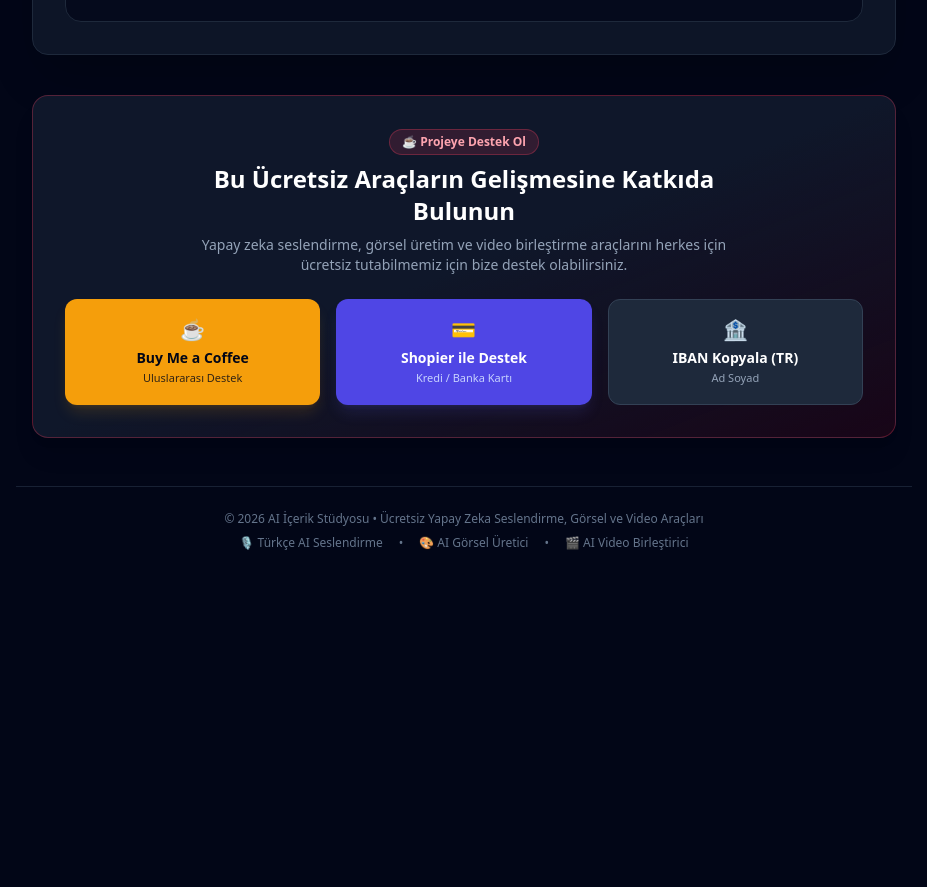
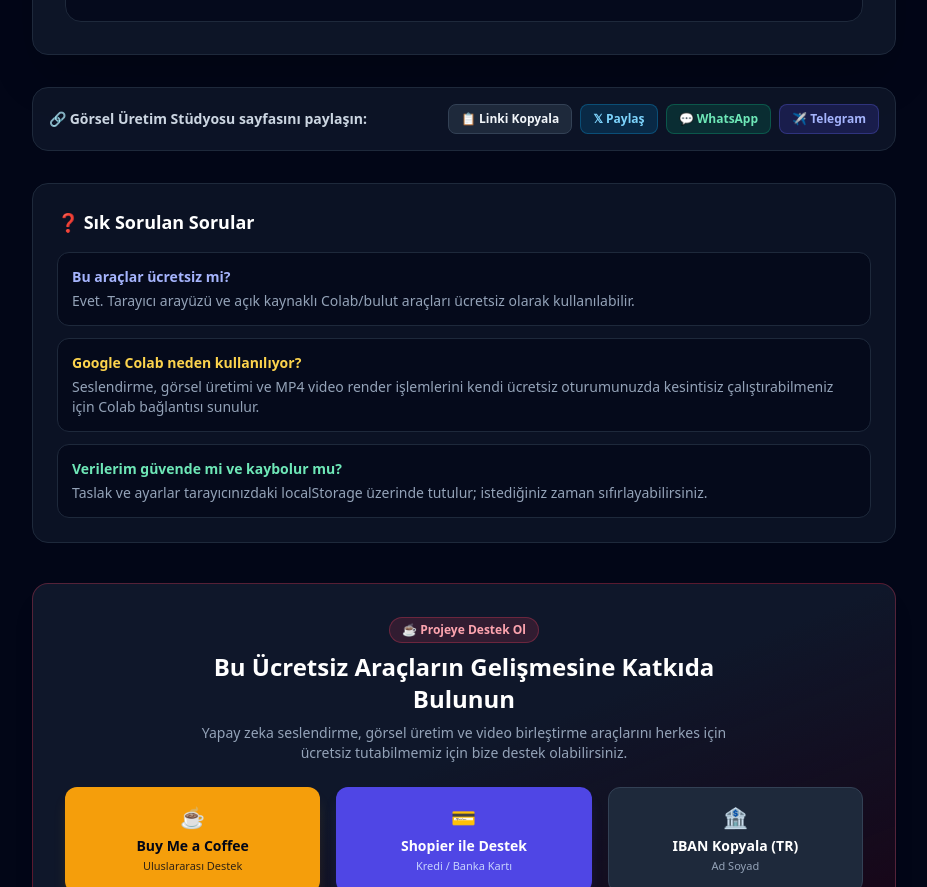
Before and after one commit to dogamanzara243-hue/gorsel-studyo, a plain HTML site: page index.html in a window 1280 px wide. Shown: the part 1410-2297 px from the top of the page, without its empty margins (176-1103 px from the left). Before the commit the page ends 1993 px from the top, so only its background shows below. Drawn offline with nearby package versions, Linux system fonts and the light colour scheme.

Commit message:
Add social share bar, FAQ section and FAQPage schema

```diff
--- a/index.html
+++ b/index.html
@@ -8,6 +8,26 @@
   <meta name="robots" content="index, follow" />
   <link rel="canonical" href="https://dogamanzara243-hue.github.io/gorsel-studyo/" />
   <script src="https://cdn.tailwindcss.com"></script>
+
+  <script type="application/ld+json">
+  {
+    "@context": "https://schema.org",
+    "@type": "FAQPage",
+    "mainEntity": [
+      {
+        "@type": "Question",
+        "name": "Bu araçlar ücretsiz mi?",
+        "acceptedAnswer": { "@type": "Answer", "text": "Evet. Tarayıcı arayüzü ve açık kaynaklı araçlar ücretsiz olarak kullanılabilir." }
+      },
+      {
+        "@type": "Question",
+        "name": "Google Colab neden kullanılıyor?",
+        "acceptedAnswer": { "@type": "Answer", "text": "Seslendirme, görsel üretimi ve MP4 render işlemlerini kendi oturumunuzda çalıştırabilmeniz için Colab bağlantısı sunulur." }
+      }
+    ]
+  }
+  </script>
+
 </head>
 <body class="bg-slate-950 text-slate-100 min-h-screen font-sans">
 
@@ -148,6 +168,51 @@ demo.launch(share=True)</code></pre>
       </section>
     </div>
   </main>
+
+
+  <!-- HIZLI PAYLAŞIM ÇUBUĞU -->
+  <section id="hizli-paylasim" class="max-w-4xl mx-auto mt-8 px-4">
+    <div class="bg-slate-900/80 border border-slate-800 rounded-2xl p-4 flex flex-wrap items-center justify-between gap-3">
+      <div class="text-xs sm:text-sm font-semibold text-slate-300">
+        🔗 Görsel Üretim Stüdyosu sayfasını paylaşın:
+      </div>
+      <div class="flex flex-wrap items-center gap-2 text-xs">
+        <button type="button" onclick="navigator.clipboard.writeText(window.location.href); this.innerText='✅ Link Kopyalandı'; setTimeout(()=>this.innerText='📋 Linki Kopyala', 2000);" class="px-3 py-1.5 rounded-lg bg-slate-800 hover:bg-slate-700 border border-slate-700 font-semibold transition">
+          📋 Linki Kopyala
+        </button>
+        <a href="https://twitter.com/intent/tweet?url=" onclick="this.href='https://twitter.com/intent/tweet?url='+encodeURIComponent(window.location.href)+'&text='+encodeURIComponent(document.title);" target="_blank" rel="noopener" class="px-3 py-1.5 rounded-lg bg-sky-600/20 hover:bg-sky-600/35 text-sky-300 border border-sky-500/30 font-semibold transition">
+          𝕏 Paylaş
+        </a>
+        <a href="https://wa.me/?text=" onclick="this.href='https://wa.me/?text='+encodeURIComponent(document.title+' - '+window.location.href);" target="_blank" rel="noopener" class="px-3 py-1.5 rounded-lg bg-emerald-600/20 hover:bg-emerald-600/35 text-emerald-300 border border-emerald-500/30 font-semibold transition">
+          💬 WhatsApp
+        </a>
+        <a href="https://t.me/share/url?url=" onclick="this.href='https://t.me/share/url?url='+encodeURIComponent(window.location.href)+'&text='+encodeURIComponent(document.title);" target="_blank" rel="noopener" class="px-3 py-1.5 rounded-lg bg-indigo-600/20 hover:bg-indigo-600/35 text-indigo-300 border border-indigo-500/30 font-semibold transition">
+          ✈️ Telegram
+        </a>
+      </div>
+    </div>
+  </section>
+
+  <!-- SIK SORULAN SORULAR (SSS) -->
+  <section id="sss" class="max-w-4xl mx-auto mt-8 px-4">
+    <div class="bg-slate-900/70 border border-slate-800 rounded-2xl p-6 space-y-4">
+      <h2 class="text-lg font-bold text-white">❓ Sık Sorulan Sorular</h2>
+      <div class="space-y-3 text-xs sm:text-sm text-slate-300">
+        <div class="bg-slate-950/60 border border-slate-800 rounded-xl p-3.5">
+          <div class="font-bold text-indigo-300 mb-1">Bu araçlar ücretsiz mi?</div>
+          <p class="text-slate-400">Evet. Tarayıcı arayüzü ve açık kaynaklı Colab/bulut araçları ücretsiz olarak kullanılabilir.</p>
+        </div>
+        <div class="bg-slate-950/60 border border-slate-800 rounded-xl p-3.5">
+          <div class="font-bold text-amber-300 mb-1">Google Colab neden kullanılıyor?</div>
+          <p class="text-slate-400">Seslendirme, görsel üretimi ve MP4 video render işlemlerini kendi ücretsiz oturumunuzda kesintisiz çalıştırabilmeniz için Colab bağlantısı sunulur.</p>
+        </div>
+        <div class="bg-slate-950/60 border border-slate-800 rounded-xl p-3.5">
+          <div class="font-bold text-emerald-300 mb-1">Verilerim güvende mi ve kaybolur mu?</div>
+          <p class="text-slate-400">Taslak ve ayarlar tarayıcınızdaki localStorage üzerinde tutulur; istediğiniz zaman sıfırlayabilirsiniz.</p>
+        </div>
+      </div>
+    </div>
+  </section>
 
   <section id="destek-ol" class="max-w-4xl mx-auto mt-10 px-4">
     <div class="bg-gradient-to-br from-slate-900 via-slate-900 to-rose-950/30 border border-rose-500/30 rounded-2xl p-6 md:p-8 shadow-xl">
```
